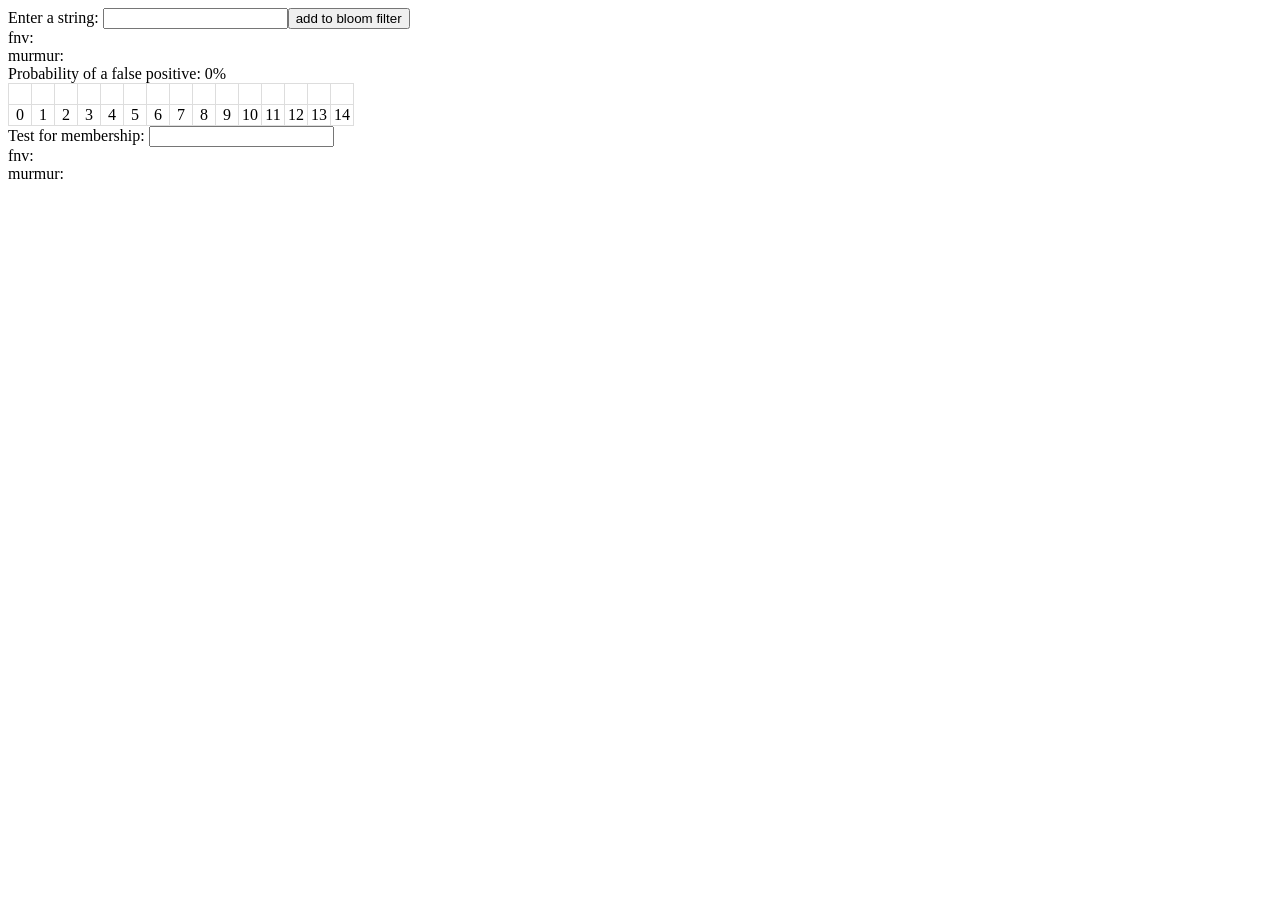
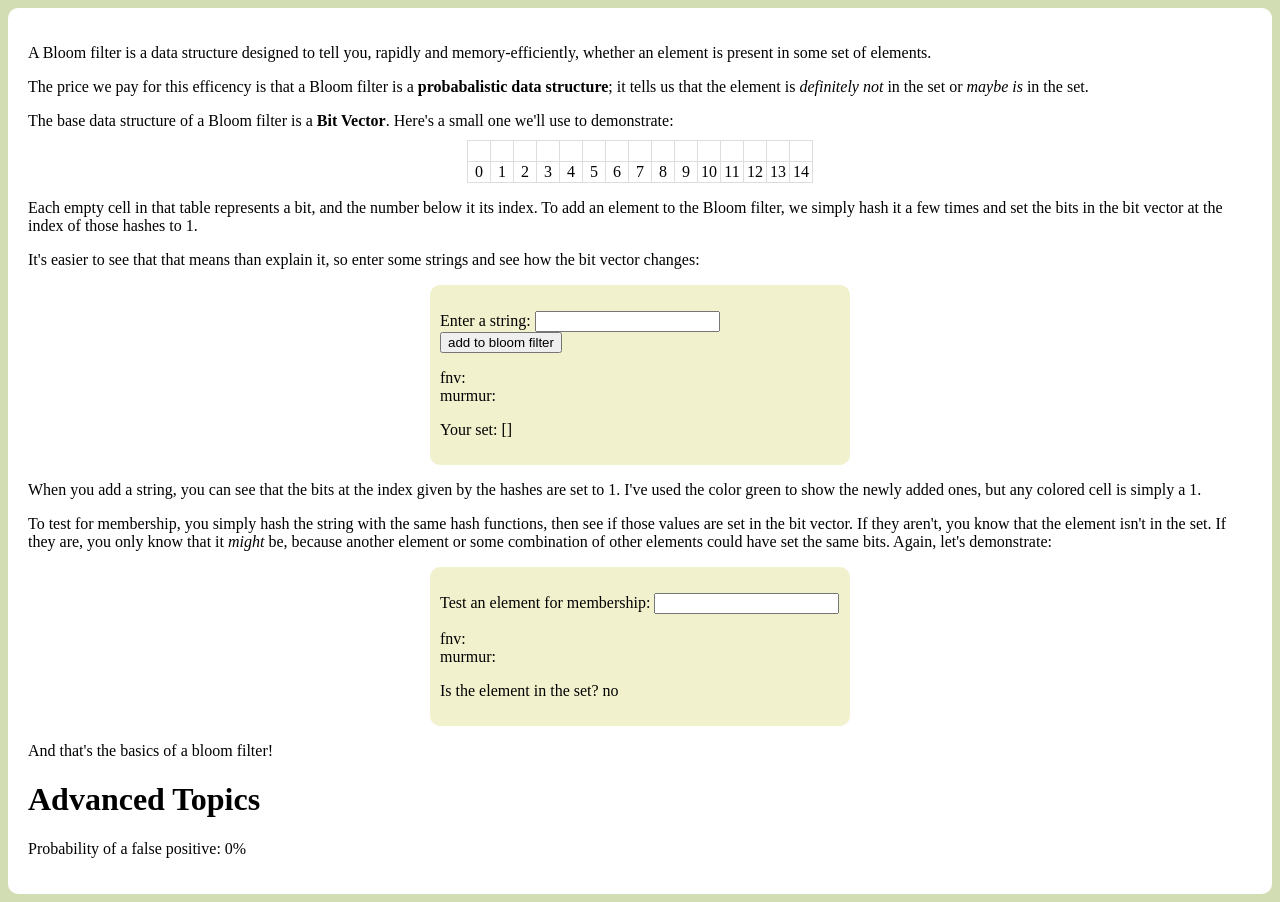
Before and after one commit to llimllib/bloomfilter-tutorial, a plain HTML site: page test.html in a window 1280 px wide. Before the commit the page ends 800 px from the top, so only its background shows below. Drawn offline with nearby package versions, Linux system fonts and the light colour scheme.

Commit message:
lots of updates to test.html... starting text

```diff
--- a/test.html
+++ b/test.html
@@ -1,4 +1,4 @@
-<html><head><title>Let's test some hash functions</title>
+<html><head><title>Bloom Filter Tutorial</title>
 <style type="text/css">
 table#bitvector {
 	border-width: 1px;
@@ -7,6 +7,8 @@ table#bitvector {
 	border-color: rgb(51, 51, 51);
 	border-collapse: collapse;
 	background-color: white;
+    margin: auto;
+    margin-top: 10px;
 }
 table#bitvector th {
 	border-width: 1px;
@@ -30,12 +32,72 @@ table#bitvector td {
 .set {
     background-color: black !important;
 }
+#content {
+    width: 650 px;
+    margin: auto;
+    background-color: #fff;
+    padding: 20px;
+    -webkit-border-radius: 10px;
+    -moz-border-radius: 10px;
+    border-radius: 10px;
+}
+body {
+    background-color: #effaee;
+    background-color: #d3ddb4;
+}
+#addstring {
+    width: 400px;
+    margin: auto;
+    background-color: #f1f1ce;
+    padding: 10px;
+    -webkit-border-radius: 10px;
+    -moz-border-radius: 10px;
+    border-radius: 10px;
+}
+#testmembership {
+    width: 400px;
+    margin: auto;
+    background-color: #f1f1ce;
+    padding: 10px;
+    -webkit-border-radius: 10px;
+    -moz-border-radius: 10px;
+    border-radius: 10px;
+}
+#ismember {
+}
 </style>
 <script src="https://ajax.googleapis.com/ajax/libs/jquery/1.5.2/jquery.min.js"></script>
 <script src="murmurhash.js"></script>
 <script>
-//thanks Borgar!
-//http://stackoverflow.com/questions/1240408/reading-bytes-from-a-javascript-string/1242596#1242596
+// The Jenkins 96 bit mix function:
+// http://www.concentric.net/~Ttwang/tech/inthash.htm
+// stolen from Google Chromium's bloom filter
+// http://www.google.com/codesearch/p#OAMlx_jo-ck/src/chrome/browser/safe_browsing/bloom_filter.cc&exact_package=chromium
+// thanks dudes!
+var seed1 = Math.floor(Math.random() * 2e32);
+var seed2 = Math.floor(Math.random() * 2e32);
+function hashMix(hash_key) {
+  var a = seed1;
+  var b = seed2;
+  var c = hash_key;
+  console.log(a, b, c);
+
+  a -= (b + c);  a ^= (c >> 13);
+  b -= (c + a);  b ^= (a << 8);
+  c -= (a + b);  c ^= (b >> 13);
+  a -= (b + c);  a ^= (c >> 12);
+  b -= (c + a);  b ^= (a << 16);
+  c -= (a + b);  c ^= (b >> 5);
+  a -= (b + c);  a ^= (c >> 3);
+  b -= (c + a);  b ^= (a << 10);
+  c -= (a + b);  c ^= (b >> 15);
+
+  //XXX: can this even be negative? It was designed to run with uints. Javascript is dumb.
+  return Math.abs(c);
+}
+
+// thanks Borgar!
+// http://stackoverflow.com/questions/1240408/reading-bytes-from-a-javascript-string/1242596#1242596
 function stringToBytes(str) {
   var ch, st, re = [];
   for (var i = 0; i < str.length; i++) {
@@ -68,9 +130,16 @@ function fnv1s(str) {
 }
 
 nboxes = 15;
+strings = [];
 
 function bloom(s) {
   $(".active").attr("class", "set");
+
+  strings.push(s);
+  $("#yourset").html(strings.join(", "));
+
+  //clear the text input box
+  $("#addtoset").val("");
 
   var a = fnv1s(s) % nboxes;
   var b = murmur(s) % nboxes;
@@ -82,7 +151,7 @@ function bloom(s) {
   //divided by the number of bits in the vector to the power of k, the number
   //of index functions you're using
   var p = Math.round((Math.pow($(".set, .active").length / nboxes, 2)) * 100);
-  $("#false_pos_prob").html(p + "%")
+  $("#false_pos_prob").html(p + "%");
 }
 
 function testMembership(evt) {
@@ -114,7 +183,7 @@ $(function() {
 
   //handle a click on the "add to bloom filter" button
   $("#hash").click(function() {
-    var s = $("#text").val();
+    var s = $("#addtoset").val();
     $("#fnv").html(fnv1s(s) % nboxes)
     $("#murmur").html(murmur(s) % nboxes)
     bloom(s);
@@ -124,21 +193,51 @@ $(function() {
 });
 </script>
 </head><body>
-Enter a string: <input id="text"><input type="submit" id="hash" value="add to bloom filter">
+<div id="content">
+    <p>A Bloom filter is a data structure designed to tell you, rapidly and memory-efficiently, whether an element is present in some set of elements.
+
+    <p>The price we pay for this efficency is that a Bloom filter is a <strong>probabalistic data structure</strong>; it tells us that the element is <em>definitely not</em> in the set or <em>maybe is</em> in the set.
+
+    <p>The base data structure of a Bloom filter is a <strong>Bit Vector</strong>. Here's a small one we'll use to demonstrate:
+
+    <table id="bitvector" border=1 cellpadding=0 cellspacing=0>
+      <tr id="bits"></tr>
+      <tr id="labels"></tr>
+    </table>
+
+    <p>Each empty cell in that table represents a bit, and the number below it its index. To add an element to the Bloom filter, we simply hash it a few times and set the bits in the bit vector at the index of those hashes to 1.
+
+    <p>It's easier to see that that means than explain it, so enter some strings and see how the bit vector changes:
+
+    <div id="addstring">
+        <p>Enter a string: <input id="addtoset"><input type="submit" id="hash" value="add to bloom filter">
+
         <div id="hashes">
           fnv: <span id="fnv"></span><br>
           murmur: <span id="murmur"></span>
         </div>
-<div>
-Probability of a false positive: <span id="false_pos_prob">0%</span>
+
+        <p>Your set: [<span id="yourset"></span>]
     </div>
-<table id="bitvector" border=1 cellpadding=0 cellspacing=0>
-  <tr id="bits"></tr>
-  <tr id="labels"></tr>
-</table>
-Test for membership: <input id="membership"><span id="ismember"></span>
+
+    <p>When you add a string, you can see that the bits at the index given by the hashes are set to 1. I've used the color green to show the newly added ones, but any colored cell is simply a 1.
+
+    <p>To test for membership, you simply hash the string with the same hash functions, then see if those values are set in the bit vector. If they aren't, you know that the element isn't in the set. If they are, you only know that it <em>might</em> be, because another element or some combination of other elements could have set the same bits. Again, let's demonstrate:
+
+    <div id="testmembership">
+        <p>Test an element for membership: <input id="membership">
         <div id="memhashes">
           fnv: <span id="memfnv"></span><br>
           murmur: <span id="memmurmur"></span>
         </div>
+
+        <p>Is the element in the set? <span id="ismember">no</span>
+    </div>
+
+    <p>And that's the basics of a bloom filter!
+
+    <h1>Advanced Topics</h1>
+
+    <p>Probability of a false positive: <span id="false_pos_prob">0%</span>
+</div>
 </body></html>
```
Lines whose indentation alone changed are shown as unchanged.
